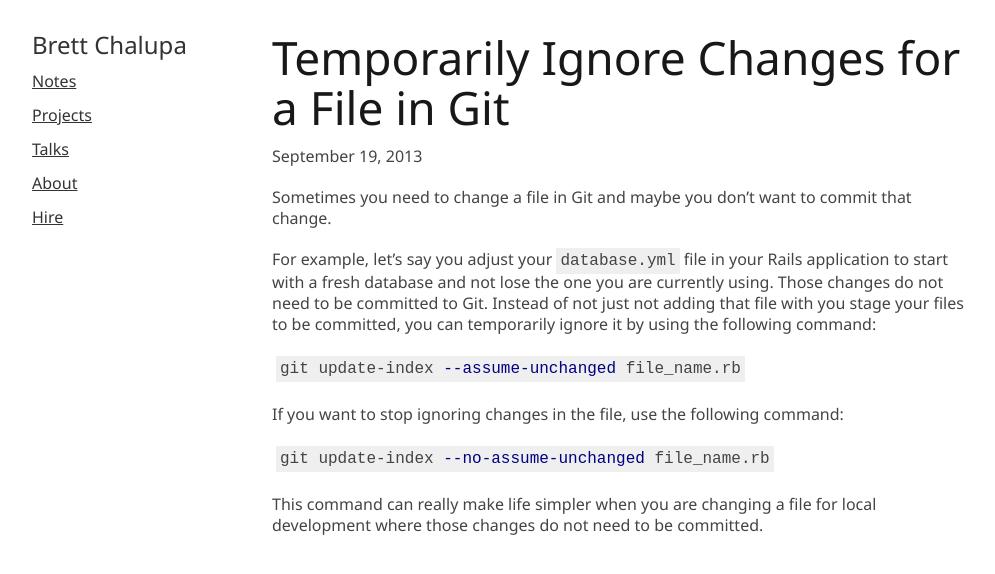
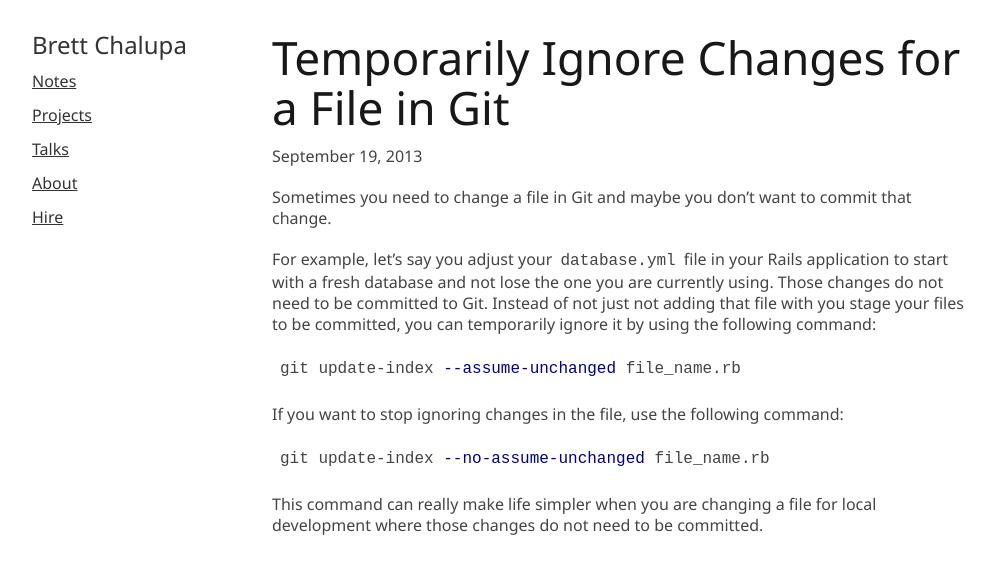
Before and after one commit to brettchalupa/brettchalupa.github.io, a Jekyll site: the page built from _posts/2013-09-19-temporarily-ignore-changes-for-a-file-in-git.md, in a window 1280 px wide. Shown: the top 574 px of the page, without its empty margins (138-1133 px from the left). Built offline with Jekyll 4.4.1, drawn with Linux system fonts in a browser that asks for light colours; a script that is not in the unit is left out.

Commit message:
Remove pre & code background color
This makes it so the code and pre elements have no bg color instead of
the grey. This makes the code snippets fit into the site a bit better.
The styles could probably be revisted some, but it works for now.

```diff
--- a/css/layout.css
+++ b/css/layout.css
@@ -32,7 +32,6 @@ p, ul, ol, li, span, blockquote, small {
 pre, code {
   font-family: Courier New, Courier, monospace;
   font-size: 16px;
-  background-color: #EFEFEF;
   padding: 4px;
 }
 
```
